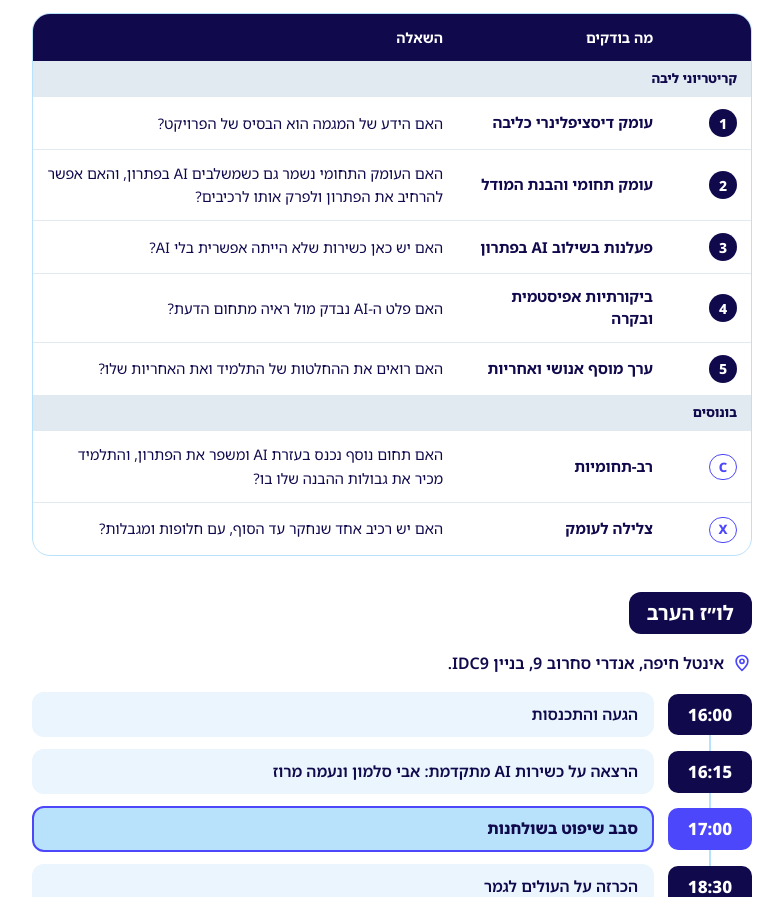
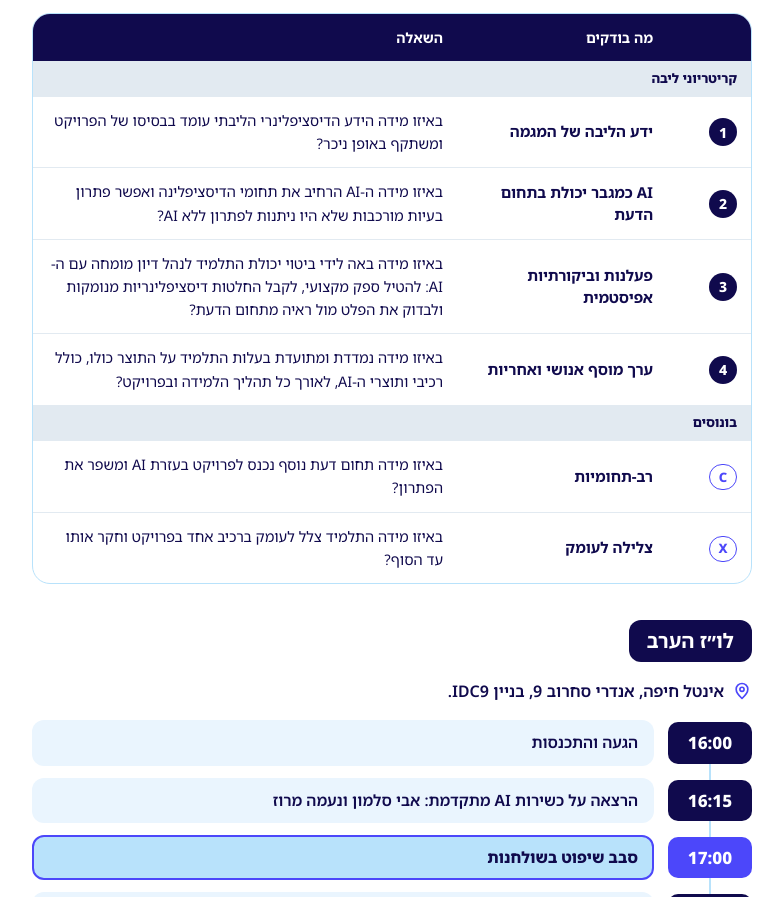
Before and after one commit to naamameroz2610/learn-with-ai, a plain HTML site: page hackathon-24-11/index.html in a window 1280 px wide. Shown: the part 4165-5062 px from the top of the page, without its empty margins (248-1031 px from the left). Drawn offline with Linux system fonts and the light colour scheme.

Commit message:
Pre-read: four core criteria with new rating questions
Co-Authored-By: Claude Opus 5.5 <noreply@anthropic.com>
Claude-Session: https://claude.ai/code/session_01HUACjhGstqk7A2YWrjq6Jv

```diff
--- a/hackathon-24-11/index.html
+++ b/hackathon-24-11/index.html
@@ -455,14 +455,13 @@ section{padding-top:36px;scroll-margin-top:60px}
 <div class="crit" role="table" aria-label="קריטריוני השיפוט">
 <div class="crow chead" role="row"><div role="columnheader"></div><div class="hn" role="columnheader">מה בודקים</div><div class="hq" role="columnheader">השאלה</div></div>
 <div class="cgroup" role="row">קריטריוני ליבה</div>
-<div class="crow" role="row"><div role="cell"><span class="badge">1</span></div><div class="cname" role="cell">עומק דיסציפלינרי כליבה</div><div class="cq" role="cell">האם הידע של המגמה הוא הבסיס של הפרויקט?</div></div>
-<div class="crow" role="row"><div role="cell"><span class="badge">2</span></div><div class="cname" role="cell">עומק תחומי והבנת המודל</div><div class="cq" role="cell">האם העומק התחומי נשמר גם כשמשלבים AI בפתרון, והאם אפשר להרחיב את הפתרון ולפרק אותו לרכיבים?</div></div>
-<div class="crow" role="row"><div role="cell"><span class="badge">3</span></div><div class="cname" role="cell">פעלנות בשילוב AI בפתרון</div><div class="cq" role="cell">האם יש כאן כשירות שלא הייתה אפשרית בלי AI?</div></div>
-<div class="crow" role="row"><div role="cell"><span class="badge">4</span></div><div class="cname" role="cell">ביקורתיות אפיסטמית ובקרה</div><div class="cq" role="cell">האם פלט ה-AI נבדק מול ראיה מתחום הדעת?</div></div>
-<div class="crow" role="row"><div role="cell"><span class="badge">5</span></div><div class="cname" role="cell">ערך מוסף אנושי ואחריות</div><div class="cq" role="cell">האם רואים את ההחלטות של התלמיד ואת האחריות שלו?</div></div>
+<div class="crow" role="row"><div role="cell"><span class="badge">1</span></div><div class="cname" role="cell">ידע הליבה של המגמה</div><div class="cq" role="cell">באיזו מידה הידע הדיסציפלינרי הליבתי עומד בבסיסו של הפרויקט ומשתקף באופן ניכר?</div></div>
+<div class="crow" role="row"><div role="cell"><span class="badge">2</span></div><div class="cname" role="cell">AI כמגבר יכולת בתחום הדעת</div><div class="cq" role="cell">באיזו מידה ה-AI הרחיב את תחומי הדיסציפלינה ואפשר פתרון בעיות מורכבות שלא היו ניתנות לפתרון ללא AI?</div></div>
+<div class="crow" role="row"><div role="cell"><span class="badge">3</span></div><div class="cname" role="cell">פעלנות וביקורתיות אפיסטמית</div><div class="cq" role="cell">באיזו מידה באה לידי ביטוי יכולת התלמיד לנהל דיון מומחה עם ה-AI: להטיל ספק מקצועי, לקבל החלטות דיסציפלינריות מנומקות ולבדוק את הפלט מול ראיה מתחום הדעת?</div></div>
+<div class="crow" role="row"><div role="cell"><span class="badge">4</span></div><div class="cname" role="cell">ערך מוסף אנושי ואחריות</div><div class="cq" role="cell">באיזו מידה נמדדת ומתועדת בעלות התלמיד על התוצר כולו, כולל רכיבי ותוצרי ה-AI, לאורך כל תהליך הלמידה ובפרויקט?</div></div>
 <div class="cgroup" role="row">בונוסים</div>
-<div class="crow" role="row"><div role="cell"><span class="bon">C</span></div><div class="cname" role="cell">רב-תחומיות</div><div class="cq" role="cell">האם תחום נוסף נכנס בעזרת AI ומשפר את הפתרון, והתלמיד מכיר את גבולות ההבנה שלו בו?</div></div>
-<div class="crow" role="row"><div role="cell"><span class="bon">X</span></div><div class="cname" role="cell">צלילה לעומק</div><div class="cq" role="cell">האם יש רכיב אחד שנחקר עד הסוף, עם חלופות ומגבלות?</div></div>
+<div class="crow" role="row"><div role="cell"><span class="bon">C</span></div><div class="cname" role="cell">רב-תחומיות</div><div class="cq" role="cell">באיזו מידה תחום דעת נוסף נכנס לפרויקט בעזרת AI ומשפר את הפתרון?</div></div>
+<div class="crow" role="row"><div role="cell"><span class="bon">X</span></div><div class="cname" role="cell">צלילה לעומק</div><div class="cq" role="cell">באיזו מידה התלמיד צלל לעומק ברכיב אחד בפרויקט וחקר אותו עד הסוף?</div></div>
 </div>
 </div>
 </section>
```
